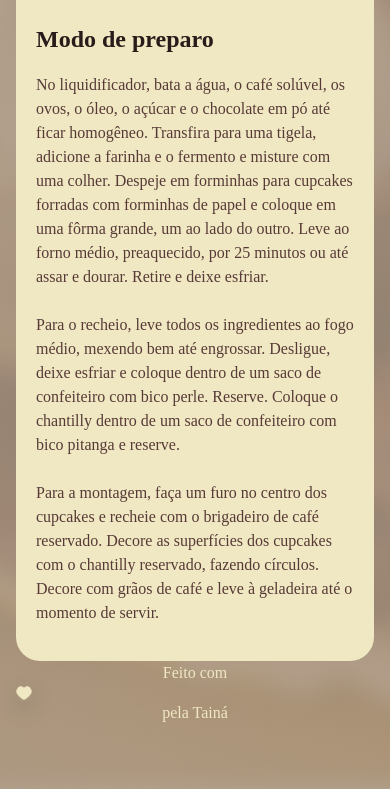
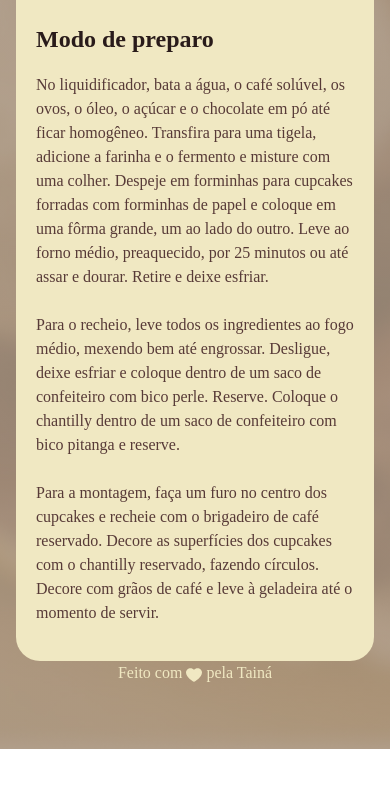
Before and after one commit to tainasalami/projeto-receita, a plain HTML site: page index.html in a window 390 px wide. Shown: the part 927-1716 px from the top of the page. After the commit the page ends 1676 px from the top, so only its background shows below. Drawn offline with Linux system fonts and the light colour scheme; a web font is replaced by a local one.

Commit message:
adjust footer mobile again

```diff
--- a/style.css
+++ b/style.css
@@ -28,7 +28,7 @@ body {
   margin: 48px auto 28px;
 }
 
-img {
+#page > img {
   width: 100%;
   height: auto;
   display: block;
```
